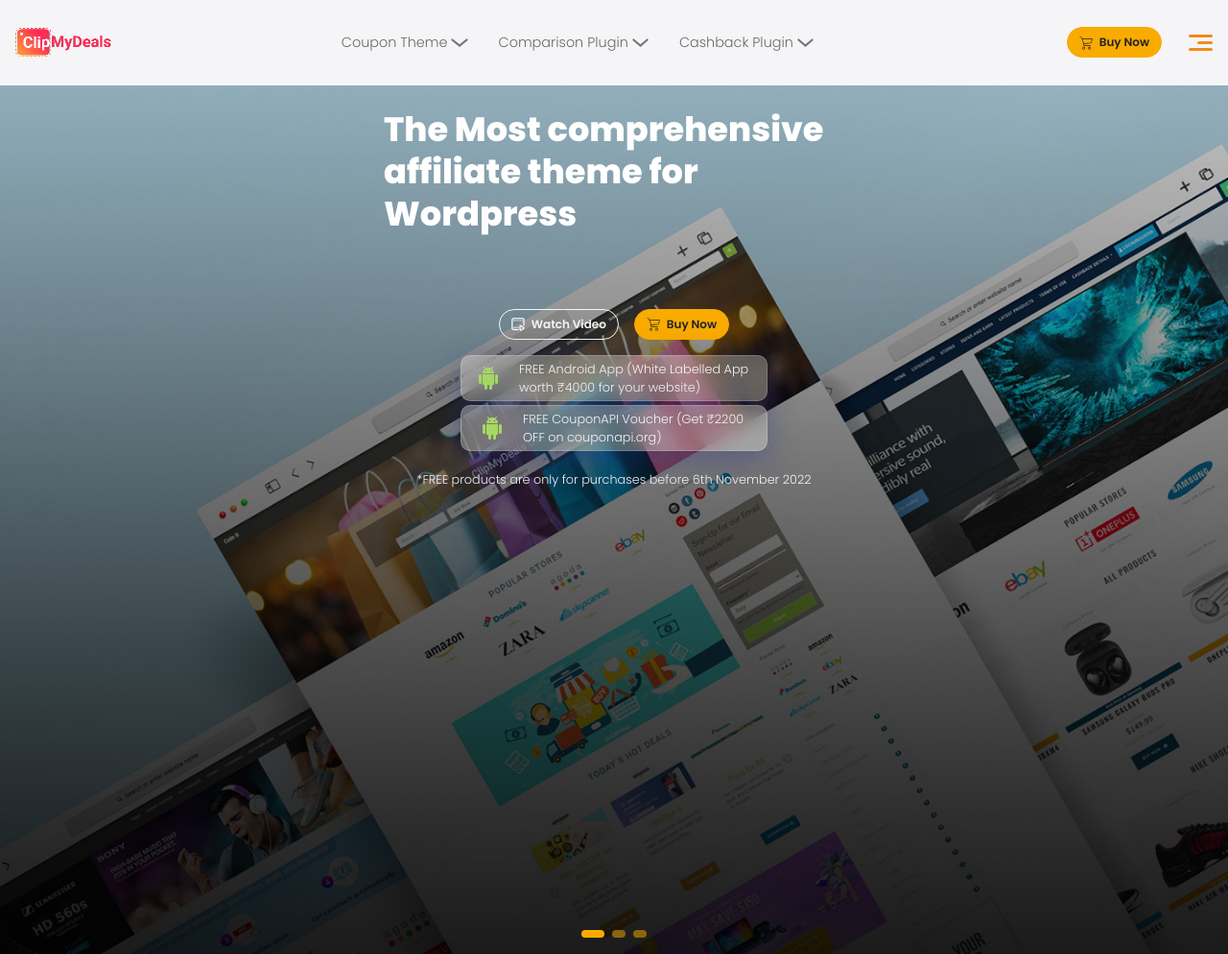
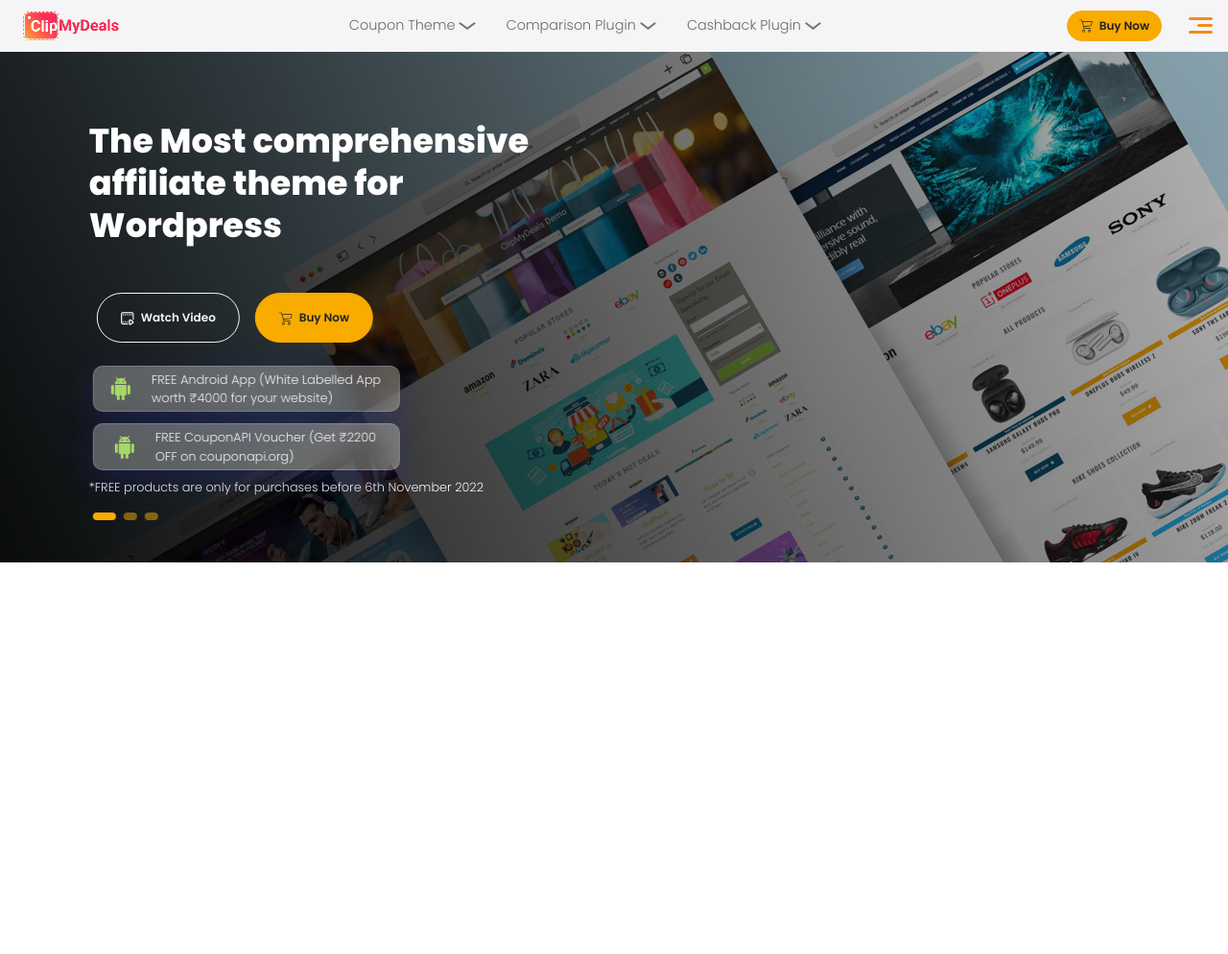
Before and after one commit to arshad81/clipmydeals, a PHP site: page / in a window 1280 px wide. Shown: the whole page at 96% size. After the commit the page ends 586 px from the top, so only its background shows below. Run offline with PHP 8.4, Linux system fonts and the light colour scheme; some libraries are stand-ins or nearby versions.

Commit message:
Carousel Done

```diff
--- a/header.php
+++ b/header.php
@@ -12,12 +12,11 @@
 <script src="./node_modules/bootstrap/dist/js/bootstrap.min.js"></script>
 
 <body>
-    <header class="position-relative" style="position: relative;">
-        <nav class="navbar bg-light justify-content-xxl-evenly position-relative">
-            <img src="./assets/images/logo/logo.png" alt="logo">
-
+    <header class="position-relative bg-light">
+        <nav class="navbar position-relative w-100 justify-content-xxl-between mx-auto py-2 w-xxl-93">
+            <img src="./assets/images/logo/logo.png" class=" mx-xl-2 mx-xxl-0" alt="logo">
             <!-- Navbar -->
-            <div class=" flex-md-grow-1 flex-lg-grow-0" id="navbarSupportedContent">
+            <div class=" flex-md-grow-1 flex-lg-grow-0 " id="navbarSupportedContent">
                 <ul class="navbar nav flex-md-grow-0 justify-content-md-evenly justify-content-xl-center px-md-1  mx-xl-4">
                     <li class="nav-item d-none d-xxl-block mx-xl-3">
                         <a href="#">Home</a>
@@ -276,8 +275,8 @@
             </div>
             <!--  -->
             <!-- Buy Now Icon and Sidebar -->
-            <div>
-                <button class="btn btn-primary mx-4"> <img class="me-1" src="./assets/images/icons/buy-now-icon.svg" alt="buy-now" width="14px"> Buy Now</button>
+            <div class=" mx-xxl-2 mx-xxl-0">
+                <button class="btn btn-primary mx-4 mx-xxl-0"> <img class="me-1" src="./assets/images/icons/buy-now-icon.svg" alt="buy-now" width="14px"> Buy Now</button>
                 <img class="d-xxl-none" src="./assets/images/icons/hamburger-icon.svg" type="button" data-bs-toggle="offcanvas" data-bs-target="#sidebar-div" aria-controls="sidebar-div">
                 <div class="offcanvas offcanvas-end " tabindex="-1" id="sidebar-div" aria-labelledby="offcanvasRightLabel">
                     <div class="offcanvas-header d-block">
--- a/index.php
+++ b/index.php
@@ -1,33 +1,33 @@
 <?php
 include "./header.php"; ?>
 <div id="imageCarousel" class="carousel slide carousel-fade position-relative" data-bs-ride="carousel">
-    <div class="carousel-indicators ">
-        <button type="button" data-bs-target="#imageCarousel" data-bs-slide-to="0" class="active" aria-current="true" aria-label="Slide 1"></button>
-        <button type="button" data-bs-target="#imageCarousel" data-bs-slide-to="1" aria-label="Slide 2"></button>
-        <button type="button" data-bs-target="#imageCarousel" data-bs-slide-to="2" aria-label="Slide 3"></button>
-    </div>
+
     <div class="carousel-inner ">
         <div class="carousel-item active">
-            <img src="./assets/images/mobile-version-image-1.jpg" class="d-block d-md-none w-100 opacity-100" width="360px" alt="...">
-            <img src="./assets/images/Tab-Banner-1.jpg" class="d-none d-md-block w-100 " alt="...">
-            <div class="position-absolute top-0 start-50 translate-middle-x  w-100">
-                <p class="h1 title text-custom-white text-center text-md-start mx-auto mt-4 lh-sm carousel-text ">The Most comprehensive affiliate theme for Wordpress</h1>
-                <div class="d-flex justify-content-center mt-6p ">
-                    <button class="btn btn-outline-light mx-2 outline-custom-btn"> <img class="me-1 " src="./assets/images/icons/btn-video.svg" alt="buy-now" width="14px"> Watch Video</button>
-                    <button class="btn btn-primary mx-2"> <img class="me-1" src="./assets/images/icons/buy-now-icon.svg" alt="buy-now" width="14px"> Buy Now</button>
+            <img src="./assets/images/mobile-version-images6.jpg" class="d-block d-md-none w-100" width="360px" alt="...">
+            <img src="./assets/images/Tab-Banner-1.jpg" class="d-none d-md-block d-lg-none w-100" alt="...">
+            <img src="./assets/images/Webview-banner-new.jpg" class="d-none d-lg-block w-100" alt="...">
+            <div class="position-absolute top-0 start-50 translate-middle-x w-100 w-xl-93 mt-xxl-5 ">
+                <p class="h1 fs-xxl-xl title text-custom-white text-center text-lg-start w-85 mw-30rem mw-xxl-46rem mx-auto mx-lg-5 mt-4 lh-sm mt-sm-5 mt-lg-4 mt-xl-6p w-xxl-50 mt-xxl-0 ms-xxl-3 mt-xxl-5">The Most comprehensive affiliate theme for Wordpress</h1>
+                <div class="d-flex justify-content-center mt-6p mt-lg-4 justify-content-lg-start mx-lg-5 w-xl-93 mt-xl-5 mt-xxl-5 ms-xxl-3">
+                    <button class="btn btn-outline-light mx-2 outline-custom-btn px-sm-3 py-sm-2 px-xl-4 py-xl-3"> <img class="me-1 " src="./assets/images/icons/btn-video.svg" alt="buy-now" width="14px"> Watch Video</button>
+                    <button class="btn btn-primary mx-2 px-sm-3 py-sm-2 px-xl-4 py-xl-3"> <img class="me-1" src="./assets/images/icons/buy-now-icon.svg" alt="buy-now" width="14px"> Buy Now</button>
                 </div>
-                <div class="mt-sm-3">
-                    <div class="d-flex justify-content-center flex-sm-column align-items-center  mx-sm-auto mt-3">
+                <div class="d-flex justify-content-center flex-sm-column align-items-center align-items-lg-start mx-lg-5 mx-sm-auto mt-3 mt-sm-4 w-xl-93 mt-xxl-4 ms-xxl-3">
                     <div class="glassmorphism-text-div mx-1 d-flex py-1 align-items-center mb-sm-1">
                         <img class="mx-1 mx-sm-3" src="./assets/images/icons/banner-android-icon.svg" width="24px" alt="">
                         <p class="text-light m-0 mx-1 fs-6">FREE Android App (White Labelled App worth ₹4000 for your website) </p>
                     </div>
-                        <div class="glassmorphism-text-div mx-1 d-flex p-1 align-items-center mb-sm-1">
+                    <div class="glassmorphism-text-div mx-1 d-flex p-1 align-items-center mb-sm-1 mt-lg-2">
                         <img class="mx-1 mx-sm-3" src="./assets/images/icons/banner-android-icon.svg" width="24px" alt="">
                         <p class="text-light m-0 mx-1  fs-6">FREE CouponAPI Voucher (Get ₹2200 OFF on couponapi.org) </p>
                     </div>
                 </div>
-                    <p class="text-light text-center mt-2 fs-6 mt-sm-3">*FREE products are only for purchases before 6th November 2022</p>
+                <p class="text-light text-center mt-2 fs-6 mt-sm-3 text-lg-start mt-lg-1 mx-lg-5 w-xl-93 mx-1 mx-sm-3 ms-xxl-3">*FREE products are only for purchases before 6th November 2022</p>
+                <div class="carousel-indicators position-relative justify-content-lg-start mt-3 mx-md-5 mt-xl-0  mx-xl-5 my-xl-5 mx-xxl-3">
+                    <button type="button" data-bs-target="#imageCarousel" data-bs-slide-to="0" class="active" aria-current="true" aria-label="Slide 1"></button>
+                    <button type="button" data-bs-target="#imageCarousel" data-bs-slide-to="1" aria-label="Slide 2"></button>
+                    <button type="button" data-bs-target="#imageCarousel" data-bs-slide-to="2" aria-label="Slide 3"></button>
                 </div>
             </div>
         </div>
--- a/sass/main.scss
+++ b/sass/main.scss
@@ -51,22 +51,17 @@ $rfs-factor:75;
 $headings-font-weight: 600;
 
 $h1-font-size: 2.2rem;
-// $h1-font-size: 50px;
-// $h1-font-size: 6vw;
-// $h1-font-size: 0.6rem;
 $h2-font-size: 2rem;
 $h3-font-size: 1.5rem;
 $h4-font-size: 1.125rem;
 $h6-font-size: 0.8rem;
-
-
 
 /*Font*/
 $font-family-base: "Poppins";
 
 /*Navbar */
 $navbar-padding-x: 1rem;
-$navbar-padding-y: 0.8rem;
+$navbar-padding-y: 0rem;
 
 /*Anchor Links*/
 $link-color: $body-color;
@@ -86,6 +81,7 @@ $rfs-base-value:0px;
 @import "../node_modules/bootstrap/scss/functions";
 @import "../node_modules/bootstrap/scss/variables";
 
+
 $custom-colors: (
     "custom-gray": #c5c5c5,
     "custom-white": #ffffff
@@ -93,12 +89,55 @@ $custom-colors: (
 $theme-colors: map-merge($theme-colors, $custom-colors);
 
 $position-values: map-merge($position-values, (5rem: 0rem, 1rem:7rem,9rem:9rem));
-$spacers: map-merge($spacers, (6p: 6%,10p: 1%));
-$font-sizes: map-merge($font-sizes , ("7": $font-size-base * 0.75));
+$spacers: map-merge($spacers, (6p: 6%,10p: 10%,90:90%));
+$font-sizes: map-merge($font-sizes , ("7": $font-size-base * 0.75,"xl":1.2rem));
+
+@import "../node_modules/bootstrap/scss/maps";
+@import "../node_modules/bootstrap/scss/utilities";
+
+$utilities: map-merge(
+  $utilities, (
+    "width": map-merge(
+      map-get($utilities, "width"),
+      ( responsive: true ),
+    ),
+    "max-width": map-merge(
+      map-get($utilities, "max-width"),
+      ( responsive: true ),
+    ),
+    "font-size": map-merge(
+      map-get($utilities, "font-size"),
+      ( responsive: true ),
+    ),
+  )
+);
+
+$utilities: map-merge(
+  $utilities,
+  (
+    "width": map-merge(
+      map-get($utilities, "width"),
+      (
+        values: map-merge(
+          map-get(map-get($utilities, "width"), "values"),
+          (93: 93%,85: 85%),
+        ),
+      ),
+    ),
+    "max-width": map-merge(
+      map-get($utilities, "max-width"),
+      (
+        values: map-merge(
+          map-get(map-get($utilities, "max-width"), "values"),
+          (30rem:30rem,46rem: 46rem),
+        ),
+      ),
+    )
+  )
+);
 
 
 @import "../node_modules/bootstrap/scss/bootstrap.scss";
-
 
 
 /*Custom CSS*/
@@ -156,10 +195,10 @@ $font-sizes: map-merge($font-sizes , ("7": $font-size-base * 0.75));
     display: block !important;
 }
 
-.carousel-text {
-    width: 85%;
-    max-width: 30rem;
-}
+// .carousel-text {
+//     width: 85%;
+//     max-width: 30rem;
+// }
 
 .glassmorphism-text-div {
     background: rgba(255, 255, 255, 0.3);
@@ -170,6 +209,9 @@ $font-sizes: map-merge($font-sizes , ("7": $font-size-base * 0.75));
     border: 1px solid rgba(255, 255, 255, 0.18);
     width: 40%;
     max-width: 20rem;
+    @media screen and (min-width:576px) {
+        width: 20rem;
+    }
 }
 
 .carousel-indicators>[data-bs-target] {
@@ -185,6 +227,3 @@ $font-sizes: map-merge($font-sizes , ("7": $font-size-base * 0.75));
 .outline-custom-btn:hover>img{
     filter: brightness(0) saturate(100%) invert(69%) sepia(49%) saturate(3097%) hue-rotate(4deg) brightness(101%) contrast(102%);
 }
-// .title{
-//     @include font-size(2.2rem);
-// }
```
Also changed, not shown: assets/css/main.min.css, assets/images/Webview-banner-new.jpg (added), assets/images/mobile-version-images6.jpg (added), 1 other file. Lines whose indentation alone changed are shown as unchanged.
